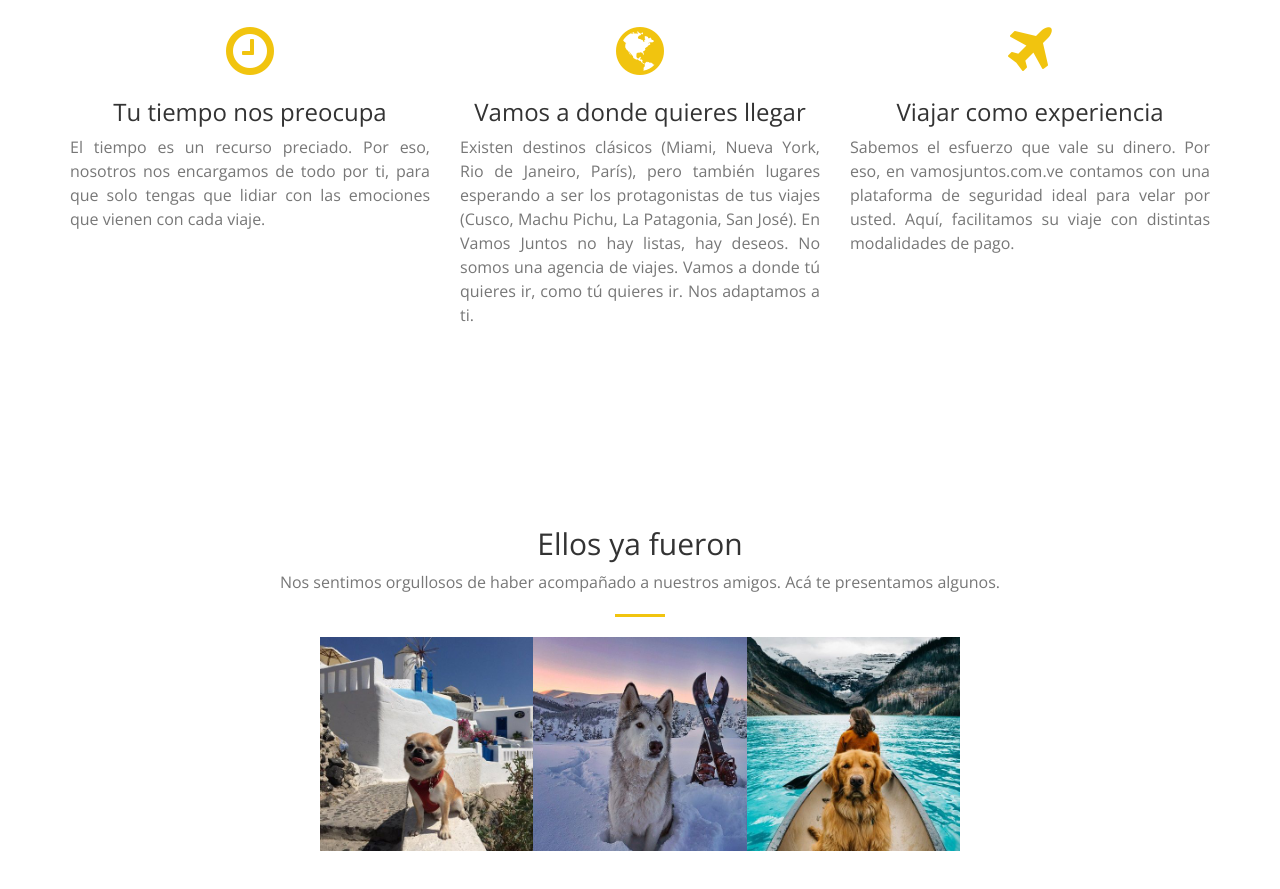
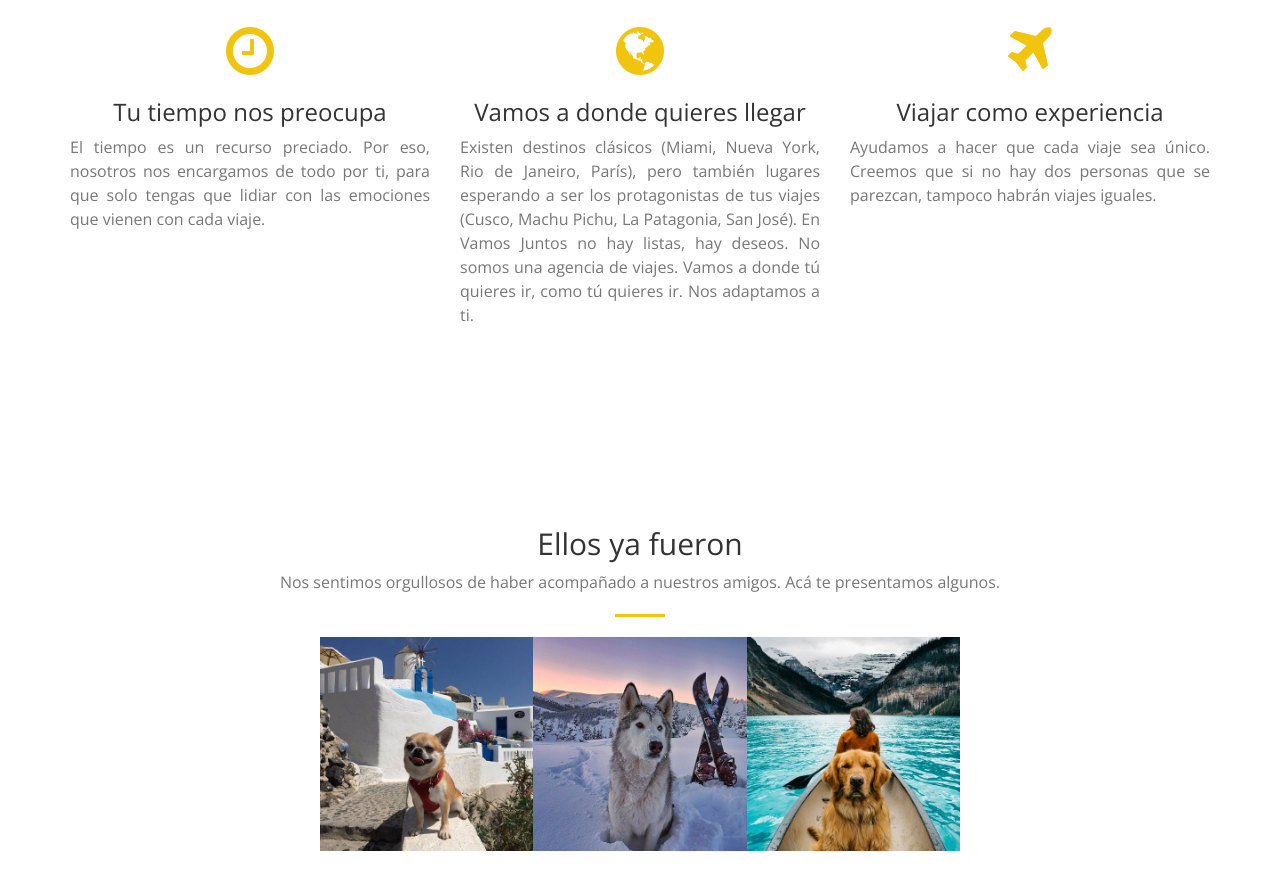
Before and after one commit to davidm094/web, a plain HTML site: page index.html in a window 1280 px wide. Shown: the part 1491-2380 px from the top of the page. Drawn offline with nearby package versions, Linux system fonts and the light colour scheme.

Commit message:
content modified 2

```diff
--- a/index.html
+++ b/index.html
@@ -130,7 +130,7 @@ Nos ajustamos a tus necesidades: a tus fechas, a tus presupuestos y a tus sueño
                     <div class="service-box">
                         <i class="fa fa-4x  fa-plane wow fadeIn text-primary" data-wow-delay=".2s"></i>
                         <h3>Viajar como experiencia</h3>
-                        <p class="text-muted">Sabemos el esfuerzo que vale su dinero. Por eso, en vamosjuntos.com.ve contamos con una plataforma de seguridad ideal para velar por usted. Aquí, facilitamos su viaje con distintas modalidades de pago.</p>
+                        <p class="text-muted">Ayudamos a  hacer que cada viaje sea único. Creemos que si no hay dos personas que se parezcan, tampoco habrán viajes iguales.</p>
                     </div>
                 </div>
 
```
